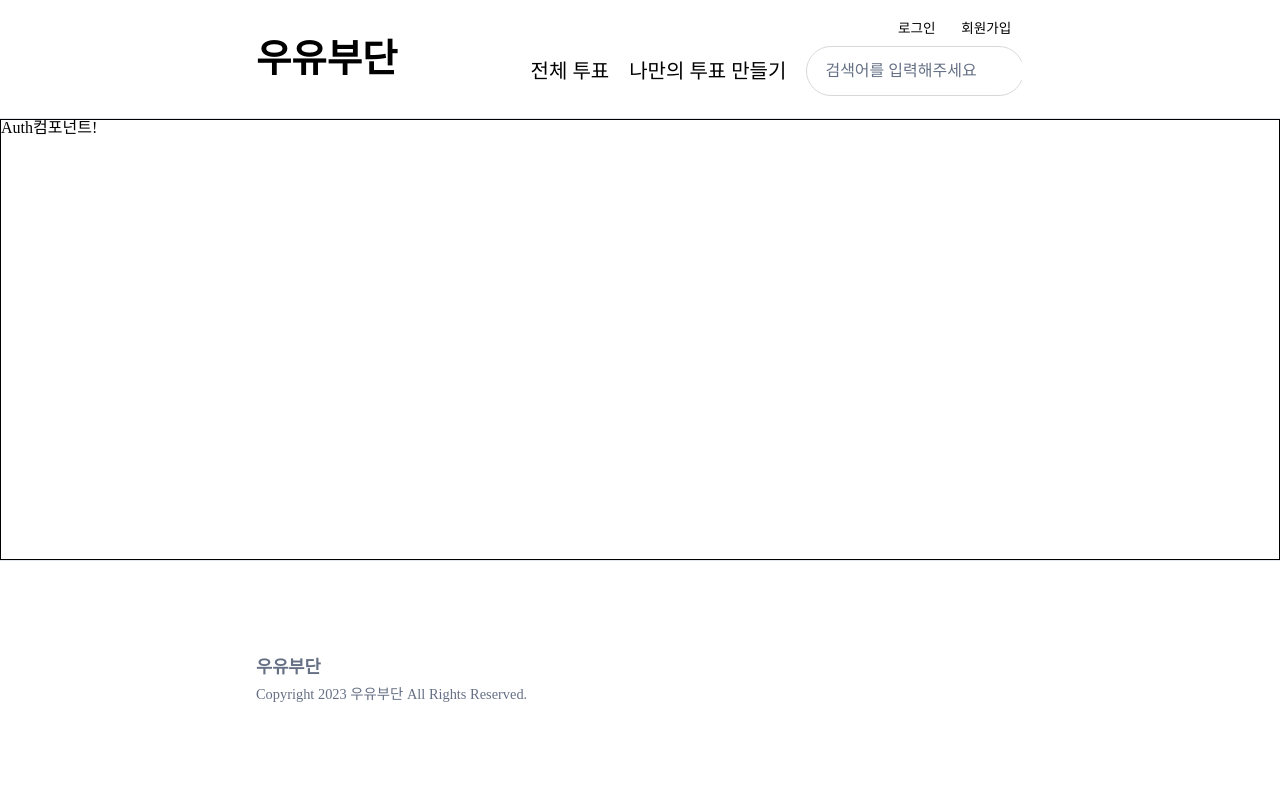
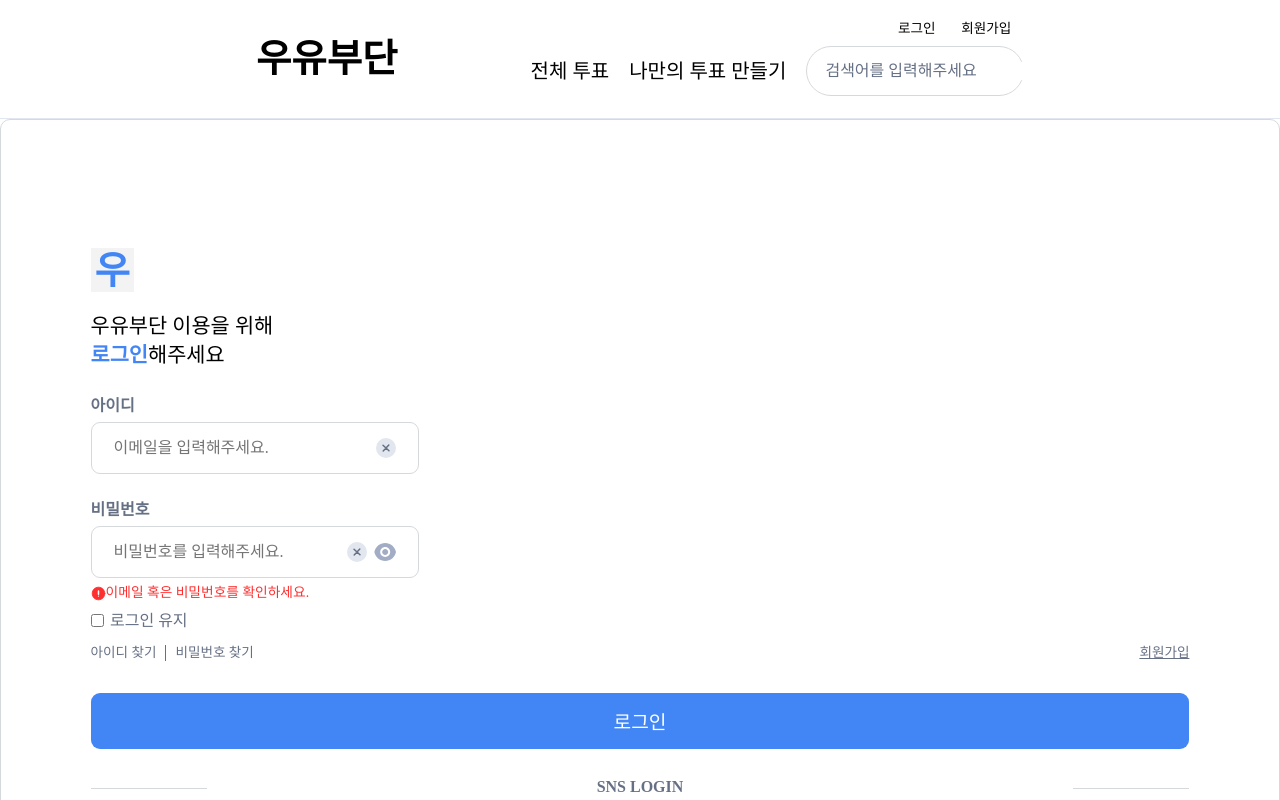
Before and after one commit to Team-Big-Dipper/UYouBooDan, a Next.js app in the folder FE/: page /auth/Login in a window 1280 px wide. Shown: the top 800 px of the page. Built offline with nearby package versions, Linux system fonts and the light colour scheme; a web font is replaced by a local one.

Commit message:
:sparkles: Feat: Login페이지 틀 구현, MSW Login 모킹 코드 추가

```diff
--- a/FE/src/components/Auth/index.tsx
+++ b/FE/src/components/Auth/index.tsx
@@ -1,8 +1,101 @@
-import React from 'react';
+import React, { useState } from 'react';
 import * as S from './style';
+import { useForm } from 'react-hook-form';
+import { DeleteSvg } from '../../assets/delete';
+import { VectorSvg } from '../../assets/vector';
+import { FailureSvg } from '../../assets/failure';
 
 const Auth = () => {
-  return <S.AuthContainer>Auth컴포넌트!</S.AuthContainer>;
+  const {
+    register,
+    handleSubmit,
+    watch,
+    setValue,
+    formState: { isSubmitting, errors },
+  } = useForm({
+    mode: 'onChange',
+  });
+  const [loginMsg, setLoginMsg] = useState<string>(
+    '이메일 혹은 비밀번호를 확인하세요.',
+  );
+  const [checked, setChecked] = useState<boolean>(false);
+  console.log('checked : ', checked);
+
+  return (
+    <S.AuthContainer>
+      <form>
+        <S.AuthLogo>우</S.AuthLogo>
+        <S.LoginTitle>
+          우유부단 이용을 위해 <br></br>
+          <span>로그인</span>해주세요
+        </S.LoginTitle>
+        <S.LoginEmailContainer>
+          <S.LoginEmailTitle>아이디</S.LoginEmailTitle>
+          <S.LoginEmailInputDiv>
+            <input
+              type="text"
+              placeholder="이메일을 입력해주세요."
+              {...register('email')}
+            />
+            <S.LoginEmailDeleteDiv>
+              <DeleteSvg />
+            </S.LoginEmailDeleteDiv>
+          </S.LoginEmailInputDiv>
+        </S.LoginEmailContainer>
+        <S.PwContainer>
+          <S.PwTitle>비밀번호</S.PwTitle>
+          <S.PwInputDiv>
+            <input
+              type="password"
+              placeholder="비밀번호를 입력해주세요."
+              {...register('password')}
+            />
+            <S.PwDeleteDiv>
+              <DeleteSvg />
+            </S.PwDeleteDiv>
+            <S.PwVectorDiv>
+              <VectorSvg />
+            </S.PwVectorDiv>
+          </S.PwInputDiv>
+          <S.LoginValidMsg>
+            {/* {등록된 이메일이 아니거나 비밀번호가 틀렸을 경우 ? <></>} */}
+            <FailureSvg />
+            {loginMsg}
+          </S.LoginValidMsg>
+        </S.PwContainer>
+        <S.ContinueCheckBoxDiv>
+          <input
+            type="checkbox"
+            onChange={() => {
+              setChecked(!checked);
+            }}
+          />
+          <div>로그인 유지</div>
+        </S.ContinueCheckBoxDiv>
+        <S.SearchAndSignUpDiv>
+          <S.SearchDiv>
+            <S.SearchId>아이디 찾기</S.SearchId>
+            <S.SearchDecoDiv></S.SearchDecoDiv>
+            <S.SearchPw>비밀번호 찾기</S.SearchPw>
+          </S.SearchDiv>
+          <S.SignUpBtnDiv href={'/signup'}>회원가입</S.SignUpBtnDiv>
+        </S.SearchAndSignUpDiv>
+        <S.LoginBtnDiv>
+          <button type="button">로그인</button>
+        </S.LoginBtnDiv>
+      </form>
+      <S.SnsLoginTitleDiv>
+        <S.FirstDeco></S.FirstDeco>
+        <S.SnsLoginTitle>SNS LOGIN</S.SnsLoginTitle>
+        <S.SecondDeco></S.SecondDeco>
+      </S.SnsLoginTitleDiv>
+      <S.SnsLoginContainer>
+        <S.KaKaoLoginDiv></S.KaKaoLoginDiv>
+        <S.NaverLoginDiv></S.NaverLoginDiv>
+        <S.GoogleLoginDiv></S.GoogleLoginDiv>
+      </S.SnsLoginContainer>
+    </S.AuthContainer>
+  );
 };
 
 export default Auth;
--- a/FE/src/components/Auth/style.ts
+++ b/FE/src/components/Auth/style.ts
@@ -1,6 +1,197 @@
 import styled from 'styled-components';
+import Link from 'next/link';
 
 export const AuthContainer = styled.div`
-  flex: 1;
-  border: 1px solid black;
+  padding: 10% 7%;
+  border: 1px solid #d6d9dc;
+  border-radius: 10px;
 `;
+export const AuthLogo = styled.div`
+  font-weight: 800;
+  font-size: 2.4rem;
+  color: #4285f4;
+  display: inline-block;
+  padding: 0.5vh 0.5vh 0.2vh 0.5vh;
+  background-color: #f3f3f3;
+  margin-bottom: 3vh;
+`;
+export const LoginTitle = styled.div`
+  font-weight: 400;
+  font-size: 1.3rem;
+  margin-bottom: 4vh;
+  span {
+    display: inline-block;
+    margin-top: 1vh;
+    font-weight: 800;
+    color: #4285f4;
+  }
+`;
+// email
+export const LoginEmailContainer = styled.div`
+  margin-bottom: 3.5vh;
+`;
+export const LoginEmailTitle = styled.div`
+  font-weight: bold;
+  color: #667085;
+  font-size: 1rem;
+  margin-bottom: 1vh;
+`;
+export const LoginEmailInputDiv = styled.div`
+  border: 1px solid #d6d9dc;
+  display: flex;
+  justify-content: space-between;
+  width: 25.67vw;
+  height: 6.5vh;
+  border-radius: 9px;
+  padding: 0 2%;
+  input {
+    font-size: 1rem;
+    width: 80%;
+    border: none;
+    outline: none;
+  }
+`;
+export const LoginEmailDeleteDiv = styled.div`
+  display: flex;
+  align-items: center;
+  cursor: pointer;
+`;
+
+// password
+export const PwContainer = styled.div`
+  margin-bottom: 1.5vh;
+`;
+export const PwTitle = styled.div`
+  font-weight: bold;
+  color: #667085;
+  font-size: 1rem;
+  margin-bottom: 1vh;
+`;
+export const PwInputDiv = styled.div`
+  border: 1px solid #d6d9dc;
+  display: flex;
+  justify-content: space-between;
+  width: 25.67vw;
+  height: 6.5vh;
+  border-radius: 9px;
+  padding: 0 2%;
+  margin-bottom: 1vh;
+  input {
+    font-size: 1rem;
+    color: black;
+    width: 80%;
+    border: none;
+    outline: none;
+  }
+`;
+export const PwDeleteDiv = styled.div`
+  display: flex;
+  align-items: center;
+  cursor: pointer;
+`;
+export const PwVectorDiv = styled.div`
+  display: flex;
+  align-items: center;
+  cursor: pointer;
+`;
+
+// 유효성 msg
+export const LoginValidMsg = styled.div`
+  font-size: 0.86rem;
+  color: #ff2f2f;
+  display: flex;
+  align-items: center;
+`;
+
+// 로그인 유지 체크박스
+export const ContinueCheckBoxDiv = styled.div`
+  display: flex;
+  align-items: center;
+  margin-bottom: 1.5vh;
+  font-size: 1rem;
+  color: #667085;
+  gap: 0.5vw;
+`;
+
+// 아이디찾기, 비밀번호찾기, 회원가입 버튼
+export const SearchAndSignUpDiv = styled.div`
+  display: flex;
+  justify-content: space-between;
+  font-size: 0.85rem;
+  color: #667085;
+  margin-bottom: 3.5vh;
+`;
+export const SearchDiv = styled.div`
+  display: flex;
+  justify-content: space-between;
+  align-items: center;
+  height: 3vh;
+  gap: 0.7vw;
+`;
+export const SearchId = styled.div`
+  display: flex;
+  align-items: center;
+  height: 2vh;
+`;
+export const SearchDecoDiv = styled.div`
+  border-right: 1px solid #667085;
+  height: 2vh;
+`;
+export const SearchPw = styled.div`
+  display: flex;
+  align-items: center;
+  height: 2vh;
+`;
+export const SignUpBtnDiv = styled(Link)`
+  display: flex;
+  align-items: center;
+  text-decoration: underline;
+  color: #667085;
+`;
+// 로그인 버튼
+export const LoginBtnDiv = styled.div`
+  margin-bottom: 3vh;
+  button {
+    width: 100%;
+    height: 7vh;
+    border: none;
+    border-radius: 9px;
+    background-color: #4285f4;
+    font-size: 1.2rem;
+    color: white;
+    cursor: pointer;
+    transition-duration: 0.3s;
+    :active {
+      background-color: #d6d9dc;
+    }
+  }
+`;
+
+// 소셜로그인 타이틀? ->  ------- SNS LOGIN -------
+export const SnsLoginTitleDiv = styled.div`
+  display: flex;
+  justify-content: space-between;
+  height: 3.5vh;
+`;
+export const FirstDeco = styled.div`
+  border-bottom: 1px solid #d6d9dc;
+  width: 9.1vw;
+  height: 2.1vh;
+`;
+export const SnsLoginTitle = styled.div`
+  display: flex;
+  font-weight: bold;
+  align-items: center;
+  color: #667085;
+`;
+export const SecondDeco = styled.div`
+  border-bottom: 1px solid #d6d9dc;
+  width: 9.1vw;
+  height: 2.1vh;
+`;
+
+// 소셜 로그인 Div
+export const SnsLoginContainer = styled.div``;
+export const KaKaoLoginDiv = styled.div``;
+export const NaverLoginDiv = styled.div``;
+export const GoogleLoginDiv = styled.div``;
--- a/FE/src/components/SignUp/index.tsx
+++ b/FE/src/components/SignUp/index.tsx
@@ -120,7 +120,7 @@ const SignUp = () => {
       .then((res: AxiosResponse) => {
         console.log('res: ', res);
         console.log('회원가입성공!');
-        router.push('/auth/login', '/auth/login');
+        router.push('/auth', '/auth');
       })
       .catch((err: AxiosError) => {
         console.log('err: ', err.message);
--- a/FE/src/components/layout/Header/index.tsx
+++ b/FE/src/components/layout/Header/index.tsx
@@ -14,7 +14,7 @@ const Header = () => {
           마이페이지
         </S.Mypage> */}
         <S.LoginSignUpDiv>
-          <S.Login href="/auth/login">로그인</S.Login>
+          <S.Login href="/auth">로그인</S.Login>
           <S.SignUp href="/signup">회원가입</S.SignUp>
         </S.LoginSignUpDiv>
         <S.Vote>
--- a/FE/src/pages/_app.tsx
+++ b/FE/src/pages/_app.tsx
@@ -3,19 +3,15 @@ import type { AppProps } from 'next/app';
 import Layout from '../components/layout';
 import Head from 'next/head';
 import '../fonts/style.css';
-// import initMockAPI from '../mocks';
 
 //redux
 import { store } from '../redux/store';
 import { Provider } from 'react-redux';
 
 export default function App({ Component, pageProps }: AppProps) {
-  // next.js 내장 -> 'pages' 폴더내부 파일들 불러옴
-
   // MSW 실행시켜주는 코드. 나중에 아래 코드만 주석처리하면 MSW 끄기 가능!
   if (process.env.NEXT_PUBLIC_API_MOCKING === 'enabled') {
     import('../mocks');
-    // initMockAPI();
   }
   return (
     <>
```
Also changed, not shown: FE/src/apis/signUp.ts (deleted, +0 -28 lines), FE/src/components/SignUp/style.ts (+7 -5 lines), FE/src/hooks/signup/useCheck.ts (deleted, +0 -20 lines), FE/src/mocks/handlers.ts (+20 -2 lines), FE/src/pages/auth/index.tsx (+4 -4 lines), FE/src/pages/auth/style.ts (+7 -0 lines).
